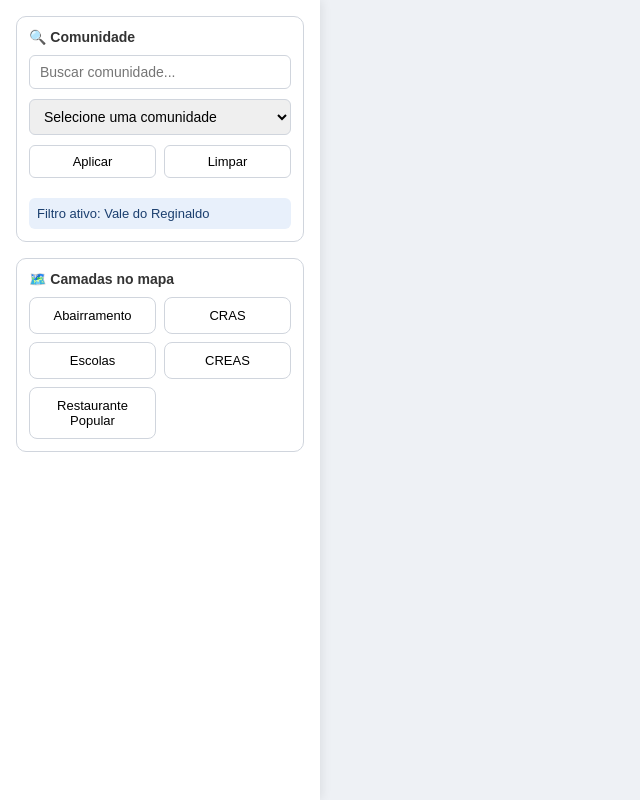
After one commit to carolspita/Mapeamento_Favelas_Comunidades_Urbanas_Maceio, a Flask app: template templates/teste.html in a window 1280 px wide. The commit adds this page. Shown: the whole page, without its empty margins (0-640 px from the left). Run offline with Flask 3, Linux system fonts and the light colour scheme; the template is opened without the code that fills it, so the values that code supplies are empty.

Commit message:
marter selecionado

```diff
--- /dev/null
+++ b/templates/teste.html
@@ -0,0 +1,214 @@
+<!DOCTYPE html>
+<html lang="pt-br">
+<head>
+<meta charset="UTF-8">
+<title>Exemplo – Área de filtros</title>
+
+<style>
+:root{
+    --azul: #1b3f6f;
+    --cinza: #f2f4f7;
+    --borda: #d0d5dd;
+}
+
+body{
+    margin:0;
+    font-family: Arial, Helvetica, sans-serif;
+    background:#eef1f5;
+}
+
+.sidebar{
+    width:320px;
+    background:#fff;
+    padding:16px;
+    box-shadow: 2px 0 10px rgba(0,0,0,.08);
+    height:100vh;
+    box-sizing:border-box;
+}
+
+.filtro-bloco{
+    border:1px solid var(--borda);
+    border-radius:10px;
+    padding:12px;
+    margin-bottom:16px;
+}
+
+.filtro-bloco h3{
+    margin:0 0 10px 0;
+    font-size:14px;
+    color:#333;
+}
+
+/* ---------- Comunidade ---------- */
+
+.filtro-comunidade{
+    display:flex;
+    flex-direction:column;
+    gap:10px;
+}
+
+.filtro-comunidade input,
+.filtro-comunidade select{
+    width:100%;
+    box-sizing:border-box;
+    padding:8px 10px;
+    border-radius:6px;
+    border:1px solid var(--borda);
+    font-size:14px;
+}
+
+.filtro-comunidade input:focus,
+.filtro-comunidade select:focus{
+    outline:none;
+    border-color:var(--azul);
+    box-shadow:0 0 0 2px rgba(27,63,111,.15);
+}
+
+.linha-acoes{
+    display:flex;
+    gap:8px;
+}
+
+.linha-acoes button{
+    flex:1;
+    padding:8px;
+    border-radius:6px;
+    border:1px solid var(--borda);
+    background:#fff;
+    cursor:pointer;
+    font-size:13px;
+}
+
+.linha-acoes button:hover{
+    background:var(--cinza);
+}
+
+/* ---------- Camadas ---------- */
+
+.lista-camadas{
+    display:grid;
+    grid-template-columns:1fr 1fr;
+    gap:8px;
+}
+
+/* esconde o checkbox real */
+.lista-camadas input{
+    display:none;
+}
+
+/* botão visual */
+.botao-camada{
+    display:flex;
+    align-items:center;
+    justify-content:center;
+    padding:10px 6px;
+    border-radius:8px;
+    border:1px solid var(--borda);
+    background:#fff;
+    font-size:13px;
+    cursor:pointer;
+    text-align:center;
+    transition:all .2s;
+}
+
+/* hover */
+.botao-camada:hover{
+    background:var(--cinza);
+}
+
+/* estado ativo */
+.lista-camadas input:checked + .botao-camada{
+    background:var(--azul);
+    color:#fff;
+    border-color:var(--azul);
+    box-shadow:0 4px 10px rgba(27,63,111,.25);
+}
+
+/* ---------- indicador de filtro ativo ---------- */
+
+.filtro-ativo{
+    margin-top:10px;
+    padding:8px;
+    border-radius:6px;
+    background:#e8f0fb;
+    color:var(--azul);
+    font-size:13px;
+}
+</style>
+</head>
+<body>
+
+<div class="sidebar">
+
+    <!-- BLOCO 1 - Comunidade -->
+    <div class="filtro-bloco">
+
+        <h3>🔍 Comunidade</h3>
+
+        <div class="filtro-comunidade">
+
+            <input
+                type="text"
+                placeholder="Buscar comunidade..."
+            >
+
+            <select>
+                <option value="">Selecione uma comunidade</option>
+                <option>Vale do Reginaldo</option>
+                <option>Vergel do Lago</option>
+                <option>Jacintinho</option>
+            </select>
+
+            <div class="linha-acoes">
+                <button>Aplicar</button>
+                <button>Limpar</button>
+            </div>
+
+            <!-- apenas visual -->
+            <div class="filtro-ativo">
+                Filtro ativo: Vale do Reginaldo
+            </div>
+
+        </div>
+    </div>
+
+    <!-- BLOCO 2 - Camadas -->
+    <div class="filtro-bloco">
+
+        <h3>🗺️ Camadas no mapa</h3>
+
+        <div class="lista-camadas">
+
+            <input type="checkbox" id="abairramento">
+            <label class="botao-camada" for="abairramento">
+                Abairramento
+            </label>
+
+            <input type="checkbox" id="cras">
+            <label class="botao-camada" for="cras">
+                CRAS
+            </label>
+
+            <input type="checkbox" id="escolas">
+            <label class="botao-camada" for="escolas">
+                Escolas
+            </label>
+
+            <input type="checkbox" id="creas">
+            <label class="botao-camada" for="creas">
+                CREAS
+            </label>
+
+            <input type="checkbox" id="restaurante">
+            <label class="botao-camada" for="restaurante">
+                Restaurante Popular
+            </label>
+
+        </div>
+
+    </div>
+
+</div>
+
+</body>
+</html>
```
Also changed, not shown: static/css/style.css (+19 -35 lines), static/js/mapa.js (+99 -95 lines), templates/index.html (+6 -7 lines).
